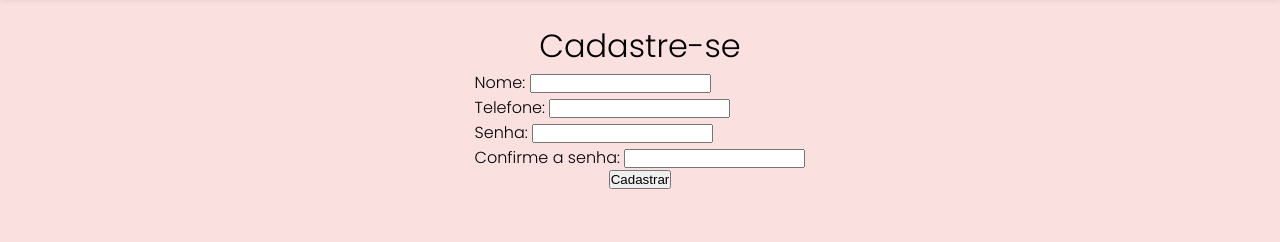
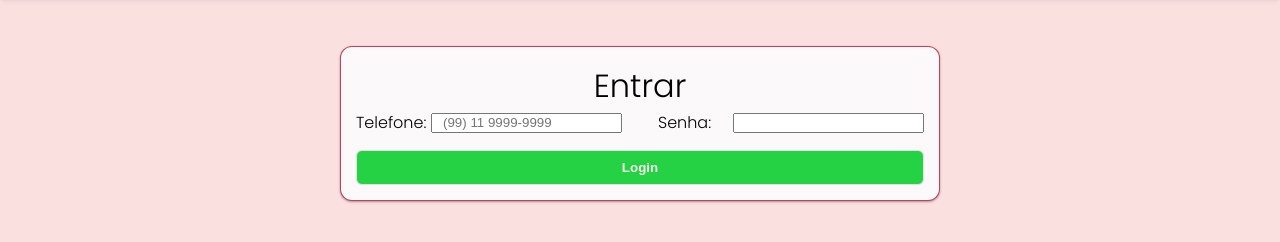
Before and after one commit to RutyRibeiro/chaDeCozinha, a plain HTML site: page frontend/login.html in a window 1280 px wide. Shown: the part 78-320 px from the top of the page. Drawn offline with Linux system fonts and the light colour scheme; a web font is replaced by a local one.

Commit message:
Criado e estilizado a parte de login

```diff
--- a/frontend/login.html
+++ b/frontend/login.html
@@ -8,6 +8,7 @@
     <title>Chá de cozinha T&A</title>
     <link rel="stylesheet" href="./styles/header.css">
     <link rel="stylesheet" href="./styles/main.css">
+    <link rel="stylesheet" href="./styles/login.css">
     <link rel="preconnect" href="https://fonts.gstatic.com">
     <link
         href="https://fonts.googleapis.com/css2?family=Sansita+Swashed:wght@300&display=swap"
@@ -36,36 +37,28 @@
 
     </header>
     <main>
+        <div class="container-items">
             <div class="container-info">
-            <h1 class="info">Cadastre-se</h1>
+                <h1 class="info">Entrar</h1>
             </div>
             <div class="container-form">
-            <div class="container-name">
-                <label for="nome-cadastro">Nome: </label>
+                <div class="container-tel">
+                    <label for="tel-login">Telefone:
+                    </label>
                     <input type="text" class="form-input"
-                    id="nome-cadastro">
-            </div>
-            <div class="container-tel">
-                <label for="tel-cadastro">Telefone: </label>
-                <input type="text" class="form-input"
-                    id="tel-cadastro">
+                        id="tel-login"
+                        placeholder="(99) 11 9999-9999">
                 </div>
 
                 <div class="container-senha">
-                <label for="senha-cadastro">Senha: </label>
-                <input type="password" id="senha-cadastro"
-                    class="form-input">
-            </div>
-
-            <div class="container-confsenha">
-                <label for="confsenha-cadastro">Confirme a
-                    senha: </label>
-                <input type="password"
-                    id="confsenha-cadastro"
+                    <label for="senha-login">Senha:
+                    </label>
+                    <input type="password" id="senha-login"
                         class="form-input">
                 </div>
             </div>
-        <button class="btn-cadastro">Cadastrar</button>
+            <button class="btn-login">Login</button>
+        </div>
     </main>
 
 </body>
--- a/frontend/styles/header.css
+++ b/frontend/styles/header.css
@@ -10,7 +10,7 @@ header {
 
 }
 
-.wrapper-header {
+header .wrapper-header {
     position: relative;
     max-width: 1200px;
     width: 100%;
@@ -46,6 +46,7 @@ header {
     padding: 0 5px;
     font-family: Arial, "Helvetica Neue", Helvetica, sans-serif;
     text-decoration: none;
+    transition: 0.4s all linear;
 
 }
 
@@ -72,3 +73,14 @@ header {
     width: 100%;
     height: 100%;
 }
+
+@media (max-width:415px) {
+    header .wrapper-header {
+        justify-content: start;
+        padding-left: 15px
+    }
+
+    .wrapper-header .container-user {
+        width: 175px;
+    }
+}
--- /dev/null
+++ b/frontend/styles/login.css
@@ -0,0 +1,68 @@
+.container-info .info {
+    text-align: center;
+}
+
+
+.container-items .container-form {
+    width: 100%;
+    display: flex;
+    justify-content: space-between;
+}
+
+
+
+.container-form div {
+    display: flex;
+    align-items: center;
+}
+
+.container-form input {
+    padding-left: 10px;
+    width: 80%;
+    height: 20px;
+}
+
+.container-form label {
+    min-width: 75px;
+}
+
+.container-items button {
+
+    width: 100%;
+    background: #24d244;
+    height: 35px;
+    border-radius: 6px;
+    display: flex;
+    align-items: center;
+    justify-content: center;
+    color: #f6f1f1;
+    font-weight: bold;
+    transition: all 0.2s linear;
+    margin-top: 15px;
+    border: 1px solid rgb(226, 223, 223);
+    margin-top: 15px;
+
+
+}
+
+.container-items button:hover,
+.container-items button:focus {
+    background: #1c9f34;
+    cursor: pointer;
+}
+
+
+
+@media (max-width:768px) {
+
+    .container-items .container-form {
+        flex-direction: column;
+        justify-content: center;
+    }
+
+    .container-form div {
+        display: flex;
+        justify-content: space-between;
+        margin: 10px 0;
+    }
+}
```
Also changed, not shown: frontend/scripts/login.js (added, +28 -0 lines). Lines whose indentation alone changed are shown as unchanged.
